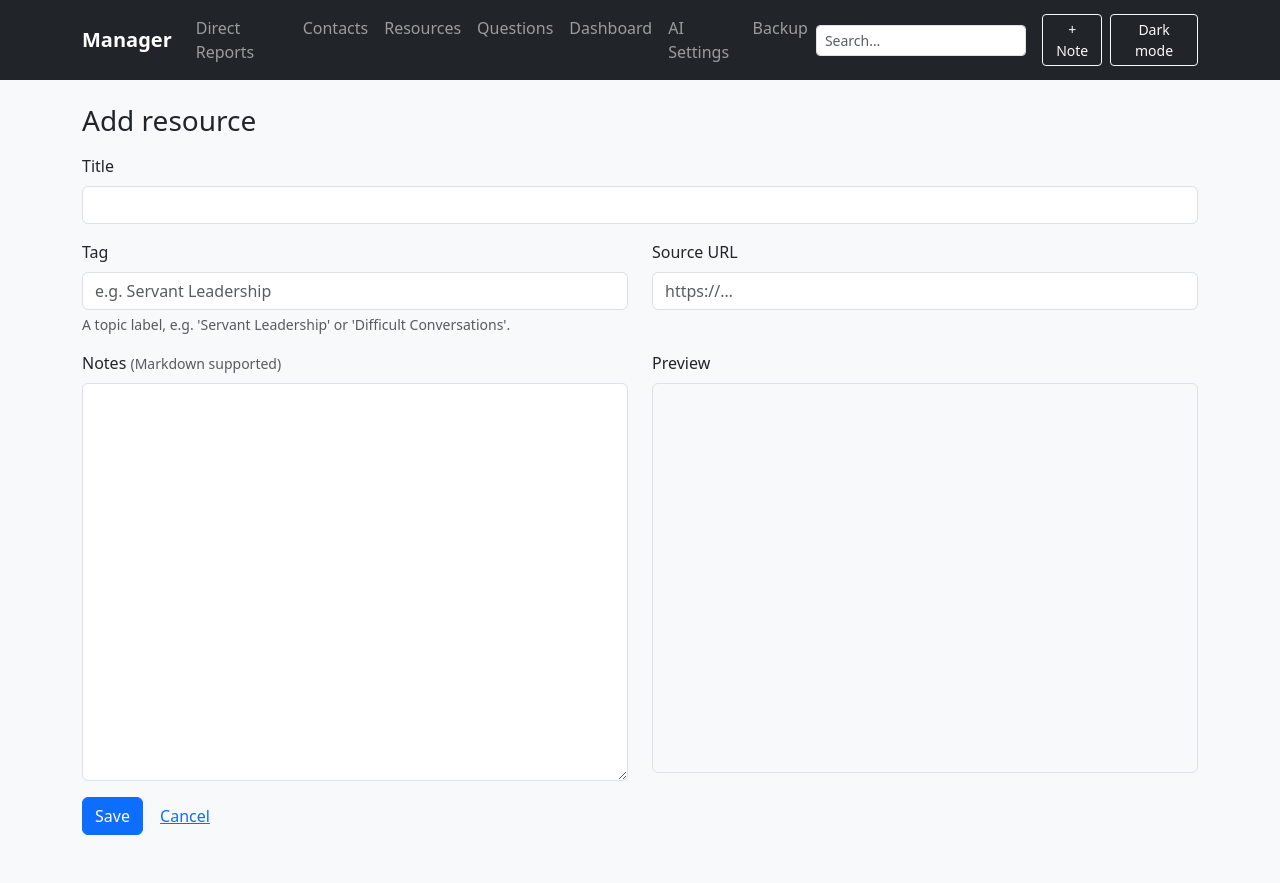
After one commit to ChadDa3mon/OneOnOne, a Django app: page /resources/add/ in a window 1280 px wide. The commit adds this page. Run offline with Django 4.2, Linux system fonts and the light colour scheme; data that the repository does not hold is empty; some libraries are stand-ins or nearby versions.

Commit message:
Add a Resources section for a personal management playbook
Titled, taggable Markdown notes for saving management techniques,
articles, and quotes as you come across them - separate from
Direct Reports/Contacts since these are ideas, not facts about people.

- Title, optional tag, optional source URL, and a Markdown body
- Live Markdown preview while editing (marked.js, client-side)
- Tag filter pills on the list page
- Wired into the existing global nav search alongside people

Co-Authored-By: Claude Sonnet 5 <noreply@anthropic.com>

```diff
--- a/reports/admin.py
+++ b/reports/admin.py
@@ -1,6 +1,6 @@
 from django.contrib import admin
 
-from .models import ActionItem, Answer, Contact, DirectReport, OllamaSettings, OneOnOne, Question, QuickNote
+from .models import ActionItem, Answer, Contact, DirectReport, OllamaSettings, OneOnOne, Question, QuickNote, Resource
 
 admin.site.register(DirectReport)
 admin.site.register(Contact)
@@ -9,4 +9,5 @@ admin.site.register(Answer)
 admin.site.register(OneOnOne)
 admin.site.register(ActionItem)
 admin.site.register(QuickNote)
+admin.site.register(Resource)
 admin.site.register(OllamaSettings)
--- a/reports/forms.py
+++ b/reports/forms.py
@@ -1,7 +1,7 @@
 from django import forms
 from django.forms import inlineformset_factory
 
-from .models import ActionItem, Answer, Contact, DirectReport, OllamaSettings, OneOnOne, Question
+from .models import ActionItem, Answer, Contact, DirectReport, OllamaSettings, OneOnOne, Question, Resource
 
 
 class BootstrapFormMixin:
@@ -33,6 +33,17 @@ class ContactForm(BootstrapFormMixin, forms.ModelForm):
         fields = ["name", "relationship", "title", "email", "notes"]
         widgets = {
             "notes": forms.Textarea(attrs={"rows": 6, "placeholder": "e.g. spouse's name, kids, hobbies, how you know them, current projects..."}),
+        }
+
+
+class ResourceForm(BootstrapFormMixin, forms.ModelForm):
+    class Meta:
+        model = Resource
+        fields = ["title", "tag", "url", "body"]
+        widgets = {
+            "tag": forms.TextInput(attrs={"placeholder": "e.g. Servant Leadership"}),
+            "url": forms.URLInput(attrs={"placeholder": "https://…"}),
+            "body": forms.Textarea(attrs={"rows": 16, "class": "font-monospace"}),
         }
 
 
--- a/reports/models.py
+++ b/reports/models.py
@@ -129,6 +129,27 @@ class QuickNote(models.Model):
         return self.report or self.contact
 
 
+class Resource(models.Model):
+    """A saved reference note - an article link, a technique, a quote -
+    written in Markdown, for building up a personal management playbook."""
+
+    title = models.CharField(max_length=200)
+    tag = models.CharField(max_length=100, blank=True, help_text="A topic label, e.g. 'Servant Leadership' or 'Difficult Conversations'.")
+    url = models.URLField(blank=True, help_text="Link to the original source, if any.")
+    body = models.TextField(blank=True, help_text="Markdown supported.")
+    created_at = models.DateTimeField(auto_now_add=True)
+    updated_at = models.DateTimeField(auto_now=True)
+
+    class Meta:
+        ordering = ["-updated_at"]
+
+    def __str__(self):
+        return self.title
+
+    def get_absolute_url(self):
+        return reverse("resource-detail", args=[self.pk])
+
+
 class Answer(models.Model):
     report = models.ForeignKey(DirectReport, related_name="answers", on_delete=models.CASCADE)
     question = models.ForeignKey(Question, related_name="answers", on_delete=models.CASCADE)
--- a/reports/templates/reports/_search_results.html
+++ b/reports/templates/reports/_search_results.html
@@ -1,11 +1,11 @@
 {% if query %}
 <div class="list-group position-absolute w-100 shadow" style="z-index: 1050;">
     {% for result in results %}
-    <a href="{% if result.type == 'report' %}{% url 'report-detail' result.obj.pk %}{% else %}{% url 'contact-edit' result.obj.pk %}{% endif %}"
+    <a href="{% if result.type == 'report' %}{% url 'report-detail' result.obj.pk %}{% elif result.type == 'contact' %}{% url 'contact-edit' result.obj.pk %}{% else %}{% url 'resource-detail' result.obj.pk %}{% endif %}"
        class="list-group-item list-group-item-action d-flex justify-content-between align-items-center py-2">
-        <span>{{ result.obj.name }}</span>
+        <span>{% if result.type == "resource" %}{{ result.obj.title }}{% else %}{{ result.obj.name }}{% endif %}</span>
         <span class="badge bg-secondary">
-            {% if result.type == "report" %}Direct report{% else %}{{ result.obj.get_relationship_display }}{% endif %}
+            {% if result.type == "report" %}Direct report{% elif result.type == "contact" %}{{ result.obj.get_relationship_display }}{% else %}Resource{% endif %}
         </span>
     </a>
     {% empty %}
--- a/reports/templates/reports/base.html
+++ b/reports/templates/reports/base.html
@@ -19,6 +19,11 @@
         textarea { white-space: pre-wrap; }
         .action-item.done label { text-decoration: line-through; color: var(--bs-secondary-color); }
         #nav-search-results:empty { display: none; }
+        .markdown-body pre { background: var(--bs-tertiary-bg); padding: .75rem; border-radius: .375rem; overflow-x: auto; }
+        .markdown-body code { background: var(--bs-tertiary-bg); padding: .1rem .3rem; border-radius: .25rem; }
+        .markdown-body pre code { background: none; padding: 0; }
+        .markdown-body blockquote { border-left: 3px solid var(--bs-border-color); padding-left: 1rem; color: var(--bs-secondary-color); }
+        .markdown-body img { max-width: 100%; }
     </style>
 </head>
 <body>
@@ -28,13 +33,14 @@
         <div class="navbar-nav me-auto">
             <a class="nav-link" href="{% url 'report-list' %}">Direct Reports</a>
             <a class="nav-link" href="{% url 'contact-list' %}">Contacts</a>
+            <a class="nav-link" href="{% url 'resource-list' %}">Resources</a>
             <a class="nav-link" href="{% url 'question-list' %}">Questions</a>
             <a class="nav-link" href="{% url 'dashboard' %}">Dashboard</a>
             <a class="nav-link" href="{% url 'ai-settings' %}">AI Settings</a>
             <a class="nav-link" href="{% url 'backup-download' %}">Backup</a>
         </div>
         <div class="position-relative me-3" style="width: 220px;">
-            <input type="search" id="nav-search" name="q" class="form-control form-control-sm" placeholder="Search people…"
+            <input type="search" id="nav-search" name="q" class="form-control form-control-sm" placeholder="Search…"
                    autocomplete="off"
                    hx-get="{% url 'global-search' %}" hx-trigger="keyup changed delay:250ms, search"
                    hx-target="#nav-search-results" hx-swap="innerHTML">
--- /dev/null
+++ b/reports/templates/reports/resource_form.html
@@ -0,0 +1,59 @@
+{% extends "reports/base.html" %}
+{% block title %}{{ title }}{% endblock %}
+{% block content %}
+<div class="d-flex justify-content-between align-items-start mb-3">
+    <h1 class="h3 mb-0">{{ title }}</h1>
+    {% if resource %}
+    <form method="post" action="{% url 'resource-delete' resource.pk %}"
+          onsubmit="return confirm('Delete {{ resource.title }}? This cannot be undone.');">
+        {% csrf_token %}
+        <button type="submit" class="btn btn-sm btn-outline-danger">Delete</button>
+    </form>
+    {% endif %}
+</div>
+<form method="post">
+    {% csrf_token %}
+    <div class="mb-3">
+        <label class="form-label" for="{{ form.title.id_for_label }}">Title</label>
+        {{ form.title }}
+        {% if form.title.errors %}<div class="text-danger small">{{ form.title.errors }}</div>{% endif %}
+    </div>
+    <div class="row">
+        <div class="col-md-6 mb-3">
+            <label class="form-label" for="{{ form.tag.id_for_label }}">Tag</label>
+            {{ form.tag }}
+            {% if form.tag.help_text %}<div class="form-text">{{ form.tag.help_text }}</div>{% endif %}
+        </div>
+        <div class="col-md-6 mb-3">
+            <label class="form-label" for="{{ form.url.id_for_label }}">Source URL</label>
+            {{ form.url }}
+            {% if form.url.errors %}<div class="text-danger small">{{ form.url.errors }}</div>{% endif %}
+        </div>
+    </div>
+    <div class="row">
+        <div class="col-md-6 mb-3">
+            <label class="form-label" for="{{ form.body.id_for_label }}">Notes <span class="text-muted small">(Markdown supported)</span></label>
+            {{ form.body }}
+        </div>
+        <div class="col-md-6 mb-3">
+            <label class="form-label">Preview</label>
+            <div id="body-preview" class="markdown-body border rounded p-3" style="min-height: 390px;"></div>
+        </div>
+    </div>
+    <button type="submit" class="btn btn-primary">Save</button>
+    <a href="{% url 'resource-list' %}" class="btn btn-link">Cancel</a>
+</form>
+{% endblock %}
+
+{% block extra_js %}
+<script src="https://cdn.jsdelivr.net/npm/marked@12.0.2/marked.min.js"></script>
+<script>
+    (function () {
+        var textarea = document.getElementById("{{ form.body.id_for_label }}");
+        var preview = document.getElementById("body-preview");
+        function render() { preview.innerHTML = marked.parse(textarea.value || ""); }
+        textarea.addEventListener("input", render);
+        render();
+    })();
+</script>
+{% endblock %}
--- a/reports/urls.py
+++ b/reports/urls.py
@@ -27,4 +27,9 @@ urlpatterns = [
     path("questions/", views.question_list, name="question-list"),
     path("questions/<int:pk>/edit/", views.question_edit, name="question-edit"),
     path("questions/<int:pk>/delete/", views.question_delete, name="question-delete"),
+    path("resources/", views.resource_list, name="resource-list"),
+    path("resources/add/", views.resource_add, name="resource-add"),
+    path("resources/<int:pk>/", views.resource_detail, name="resource-detail"),
+    path("resources/<int:pk>/edit/", views.resource_edit, name="resource-edit"),
+    path("resources/<int:pk>/delete/", views.resource_delete, name="resource-delete"),
 ]
--- a/reports/views.py
+++ b/reports/views.py
@@ -10,7 +10,7 @@ from django.urls import reverse
 from django.utils import timezone
 from django.views.decorators.http import require_POST
 
-from .forms import ActionItemFormSet, ContactForm, DirectReportForm, OllamaSettingsForm, OneOnOneForm, QuestionForm
+from .forms import ActionItemFormSet, ContactForm, DirectReportForm, OllamaSettingsForm, OneOnOneForm, QuestionForm, ResourceForm
 from .models import (
     ActionItem,
     Answer,
@@ -21,6 +21,7 @@ from .models import (
     ONE_ON_ONE_OVERDUE_DAYS,
     Question,
     QuickNote,
+    Resource,
 )
 from .ollama import OllamaError, generate, list_models
 from .prompt_defaults import (
@@ -252,6 +253,58 @@ def question_delete(request, pk):
     return redirect("question-list")
 
 
+def resource_list(request):
+    resources = Resource.objects.all()
+    active_tag = request.GET.get("tag", "")
+    if active_tag:
+        resources = resources.filter(tag=active_tag)
+    tags = Resource.objects.exclude(tag="").order_by("tag").values_list("tag", flat=True).distinct()
+    return render(
+        request,
+        "reports/resource_list.html",
+        {"resources": resources, "tags": tags, "active_tag": active_tag},
+    )
+
+
+def resource_add(request):
+    if request.method == "POST":
+        form = ResourceForm(request.POST)
+        if form.is_valid():
+            resource = form.save()
+            messages.success(request, f"Added {resource.title}.")
+            return redirect("resource-detail", pk=resource.pk)
+    else:
+        form = ResourceForm()
+    return render(request, "reports/resource_form.html", {"form": form, "title": "Add resource"})
+
+
+def resource_detail(request, pk):
+    resource = get_object_or_404(Resource, pk=pk)
+    return render(request, "reports/resource_detail.html", {"resource": resource})
+
+
+def resource_edit(request, pk):
+    resource = get_object_or_404(Resource, pk=pk)
+    if request.method == "POST":
+        form = ResourceForm(request.POST, instance=resource)
+        if form.is_valid():
+            form.save()
+            messages.success(request, f"Updated {resource.title}.")
+            return redirect("resource-detail", pk=resource.pk)
+    else:
+        form = ResourceForm(instance=resource)
+    return render(request, "reports/resource_form.html", {"form": form, "title": f"Edit {resource.title}", "resource": resource})
+
+
+@require_POST
+def resource_delete(request, pk):
+    resource = get_object_or_404(Resource, pk=pk)
+    title = resource.title
+    resource.delete()
+    messages.success(request, f"Removed {title}.")
+    return redirect("resource-list")
+
+
 def _suggest_action_items(request, one_on_one_instance):
     """Handle a 'suggest_action_items' submit: ask Ollama to find action items
     in the notes text and append them as new, unsaved rows onto the action
@@ -480,6 +533,8 @@ def global_search(request):
             {"type": "report", "obj": r} for r in DirectReport.objects.filter(name__icontains=query)[:8]
         ] + [
             {"type": "contact", "obj": c} for c in Contact.objects.filter(name__icontains=query)[:8]
+        ] + [
+            {"type": "resource", "obj": r} for r in Resource.objects.filter(title__icontains=query)[:8]
         ]
     return render(request, "reports/_search_results.html", {"results": results, "query": query})
 
```
Also changed, not shown: reports/templates/reports/resource_detail.html (added, +34 -0 lines), reports/templates/reports/resource_list.html (added, +36 -0 lines), reports/migrations/0009_resource.py (added).
